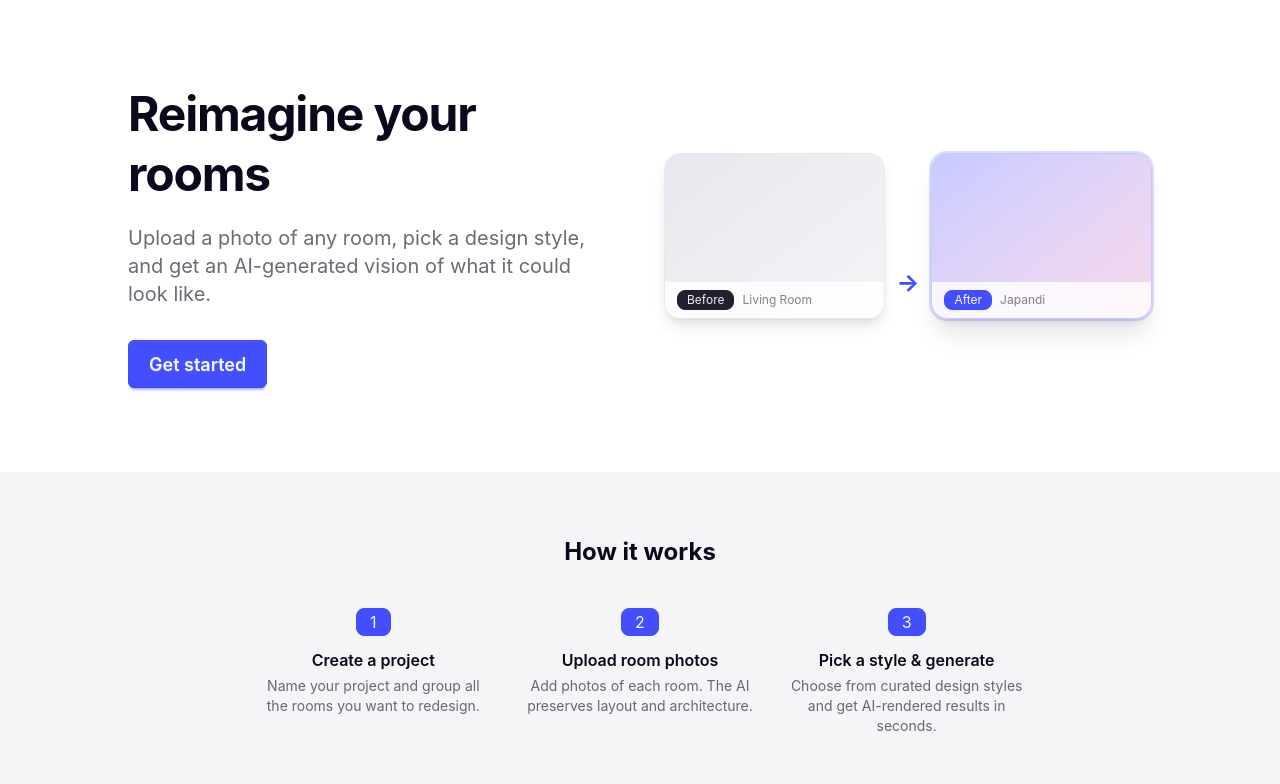
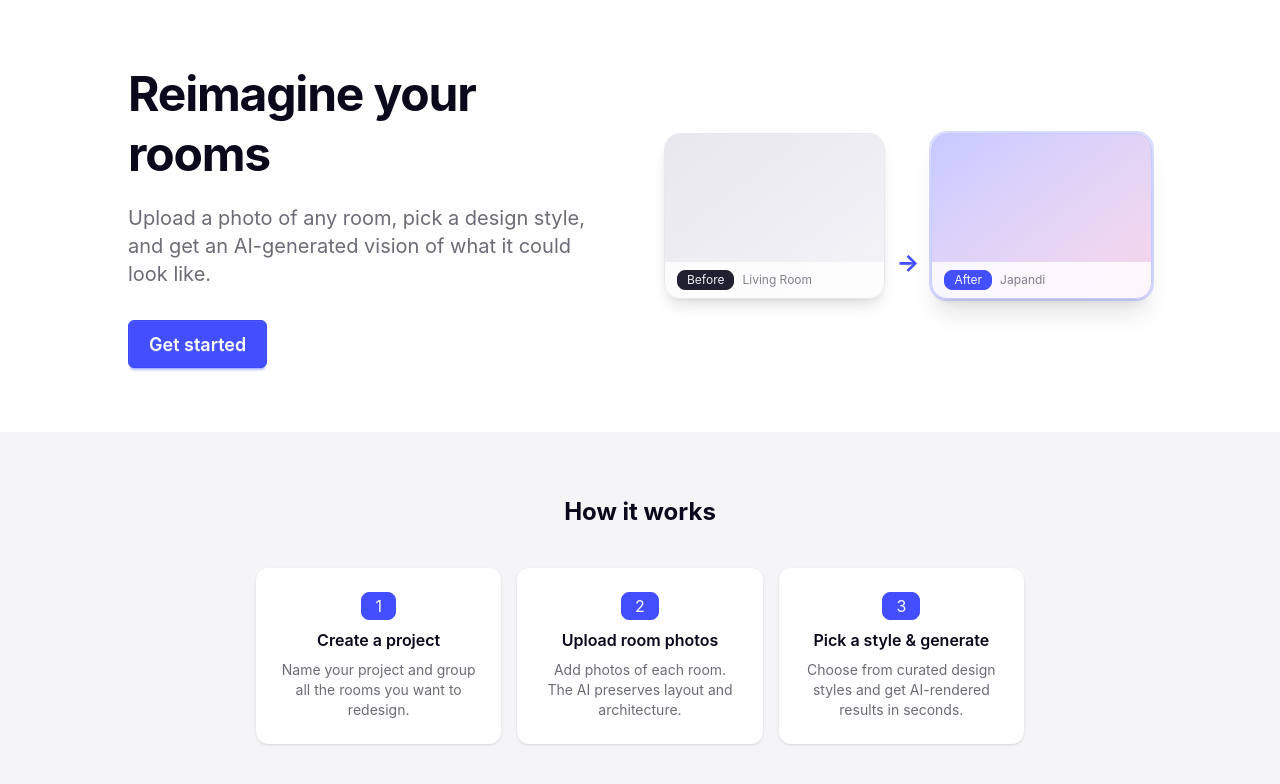
Before and after one commit to GitToby/visions, a React (Vite) app in the folder frontend/: page / in a window 1280 px wide. Shown: the top 784 px of the page. Built offline with nearby package versions, Linux system fonts and the light colour scheme; what openapi-fetch would draw is missing.

Commit message:
rewrite to daisy ui

```diff
--- a/frontend/src/features/houses/detail/GenerationGallery.tsx
+++ b/frontend/src/features/houses/detail/GenerationGallery.tsx
@@ -22,7 +22,7 @@ function JobCard({ job }: { job: GenerationJobResponse }) {
           <div className="w-full h-full skeleton rounded-none" />
         )}
         {status === "completed" && (
-          <div className="w-full h-full bg-gradient-to-br from-primary/10 to-secondary/10 flex flex-col items-center justify-center gap-2 text-base-content/30">
+          <div className="w-full h-full bg-linear-to-br from-primary/10 to-secondary/10 flex flex-col items-center justify-center gap-2 text-base-content/30">
             <span className="text-4xl">✦</span>
             <span className="text-xs">Ready</span>
           </div>
@@ -53,7 +53,7 @@ function JobCard({ job }: { job: GenerationJobResponse }) {
       </div>
 
       {/* Footer */}
-      <div className="px-3 py-2">
+      <div className="card-body card-sm py-2">
         <p className="text-sm font-medium truncate">{job.style}</p>
       </div>
     </div>
--- a/frontend/src/features/houses/detail/RoomUploader.tsx
+++ b/frontend/src/features/houses/detail/RoomUploader.tsx
@@ -311,7 +311,7 @@ function AddRoomCard({ onAdd }: { onAdd: (label: string) => void }) {
             value={label}
             onChange={(e) => setLabel(e.target.value)}
             onKeyDown={handleKeyDown}
-            className="input input-bordered input-sm w-full text-center"
+            className="input input-sm w-full text-center"
             maxLength={100}
           />
         </div>
@@ -346,7 +346,6 @@ function AddRoomCard({ onAdd }: { onAdd: (label: string) => void }) {
         <Plus size={36} strokeWidth={1.5} />
         <span className="text-xs">Add room</span>
       </div>
-      <div className="px-3 py-2 min-h-[36px]" />
     </button>
   );
 }
@@ -388,7 +387,12 @@ export function RoomUploader({
     toastTimer.current = setTimeout(() => setToast(null), 3000);
   }, []);
 
-  useEffect(() => () => { if (toastTimer.current) clearTimeout(toastTimer.current); }, []);
+  useEffect(
+    () => () => {
+      if (toastTimer.current) clearTimeout(toastTimer.current);
+    },
+    [],
+  );
 
   const handleStateChange = useCallback((label: string, state: SlotState) => {
     setSlotStates((prev) => ({ ...prev, [label]: state }));
@@ -412,9 +416,11 @@ export function RoomUploader({
   return (
     <div className="relative">
       {toast && (
-        <div className="fixed bottom-6 left-1/2 -translate-x-1/2 z-50 flex items-center gap-2 px-4 py-2 rounded-lg bg-base-300 shadow-lg text-sm pointer-events-none animate-fade-in">
-          <CheckCircle size={14} className="text-success shrink-0" />
-          {toast}
+        <div className="toast toast-center z-50 pointer-events-none">
+          <div className="alert alert-success text-sm gap-2 py-2">
+            <CheckCircle size={14} />
+            <span>{toast}</span>
+          </div>
         </div>
       )}
       <div className="grid grid-cols-2 sm:grid-cols-3 lg:grid-cols-4 gap-3">
@@ -440,7 +446,10 @@ export function RoomUploader({
             onStateChange={(s) => handleStateChange(label, s)}
             onRoomAdded={onRoomAdded}
             onRemove={() => handleRemoveCustom(label)}
-            onDelete={(l) => { handleRemoveCustom(label); showToast(`${l} deleted`); }}
+            onDelete={(l) => {
+              handleRemoveCustom(label);
+              showToast(`${l} deleted`);
+            }}
           />
         ))}
         <AddRoomCard onAdd={handleAddCustom} />
--- a/frontend/src/pages/HouseDetailPage.tsx
+++ b/frontend/src/pages/HouseDetailPage.tsx
@@ -80,12 +80,14 @@ export function HouseDetailPage() {
       <main className="flex-1 max-w-5xl mx-auto w-full px-6 py-10 space-y-10">
         {/* Header */}
         <div>
-          <Link
-            to="/houses"
-            className="text-sm text-base-content/50 hover:text-base-content mb-2 inline-block"
-          >
-            ← My Projects
-          </Link>
+          <div className="breadcrumbs text-sm mb-1">
+            <ul>
+              <li>
+                <Link to="/houses">My Projects</Link>
+              </li>
+              <li>{house.name}</li>
+            </ul>
+          </div>
           <h1 className="text-2xl font-bold">{house.name}</h1>
         </div>
 
--- a/frontend/src/pages/LandingPage.tsx
+++ b/frontend/src/pages/LandingPage.tsx
@@ -41,7 +41,7 @@ export function LandingPage() {
           <div className="relative hidden lg:flex gap-3 items-end">
             {/* Before card */}
             <div className="flex-1 rounded-2xl overflow-hidden shadow-lg border border-base-300">
-              <div className="aspect-[4/3] bg-gradient-to-br from-base-300 to-base-200 flex items-end">
+              <div className="aspect-4/3 bg-linear-to-br from-base-300 to-base-200 flex items-end">
                 <div className="w-full bg-base-100/80 backdrop-blur-sm px-3 py-2 flex items-center gap-2">
                   <span className="badge badge-neutral badge-sm">Before</span>
                   <span className="text-xs text-base-content/50 truncate">
@@ -58,7 +58,7 @@ export function LandingPage() {
 
             {/* After card */}
             <div className="flex-1 rounded-2xl overflow-hidden shadow-xl border border-primary/30 ring-2 ring-primary/20">
-              <div className="aspect-[4/3] bg-gradient-to-br from-primary/30 to-secondary/20 flex items-end">
+              <div className="aspect-4/3 bg-linear-to-br from-primary/30 to-secondary/20 flex items-end">
                 <div className="w-full bg-base-100/80 backdrop-blur-sm px-3 py-2 flex items-center gap-2">
                   <span className="badge badge-primary badge-sm">After</span>
                   <span className="text-xs text-base-content/50 truncate">
@@ -75,29 +75,36 @@ export function LandingPage() {
       <section className="bg-base-200 py-16 px-6">
         <div className="max-w-3xl mx-auto">
           <h2 className="text-2xl font-bold text-center mb-10">How it works</h2>
-          <div className="grid grid-cols-1 sm:grid-cols-3 gap-8">
-            <div className="text-center">
-              <div className="badge badge-primary badge-lg mb-3">1</div>
-              <h3 className="font-semibold mb-1">Create a project</h3>
+          <div className="grid grid-cols-1 sm:grid-cols-3 gap-4">
+            <div className="card bg-base-100 shadow-sm">
+              <div className="card-body items-center text-center gap-2">
+                <div className="badge badge-primary badge-lg">1</div>
+                <h3 className="card-title text-base">Create a project</h3>
                 <p className="text-sm text-base-content/60">
-                Name your project and group all the rooms you want to redesign.
+                  Name your project and group all the rooms you want to
+                  redesign.
                 </p>
               </div>
-            <div className="text-center">
-              <div className="badge badge-primary badge-lg mb-3">2</div>
-              <h3 className="font-semibold mb-1">Upload room photos</h3>
+            </div>
+            <div className="card bg-base-100 shadow-sm">
+              <div className="card-body items-center text-center gap-2">
+                <div className="badge badge-primary badge-lg">2</div>
+                <h3 className="card-title text-base">Upload room photos</h3>
                 <p className="text-sm text-base-content/60">
                   Add photos of each room. The AI preserves layout and
                   architecture.
                 </p>
               </div>
-            <div className="text-center">
-              <div className="badge badge-primary badge-lg mb-3">3</div>
-              <h3 className="font-semibold mb-1">Pick a style & generate</h3>
+            </div>
+            <div className="card bg-base-100 shadow-sm">
+              <div className="card-body items-center text-center gap-2">
+                <div className="badge badge-primary badge-lg">3</div>
+                <h3 className="card-title text-base">Pick a style & generate</h3>
                 <p className="text-sm text-base-content/60">
-                Choose from curated design styles and get AI-rendered results in
-                seconds.
+                  Choose from curated design styles and get AI-rendered results
+                  in seconds.
                 </p>
+              </div>
             </div>
           </div>
         </div>
```
Also changed, not shown: 1 other file (tests, documents, lock files or other folders). Lines whose indentation alone changed are shown as unchanged.
